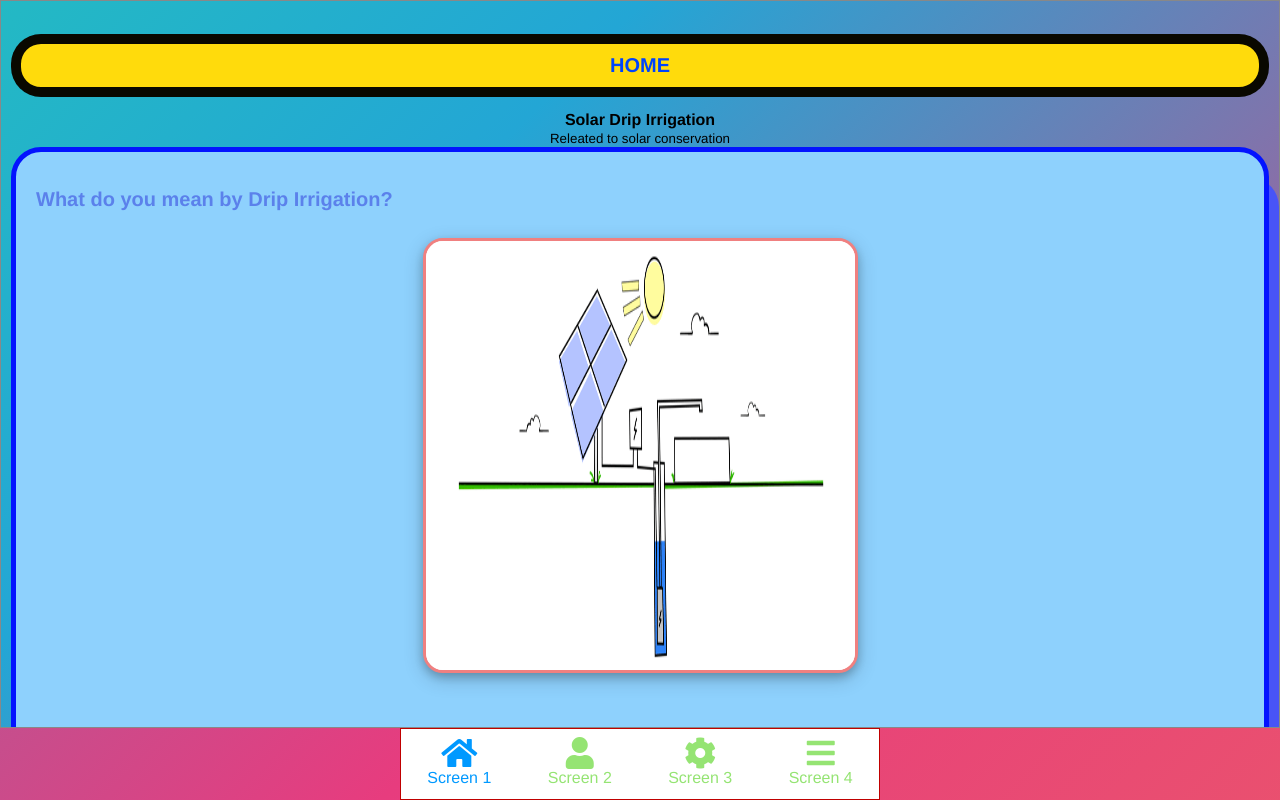
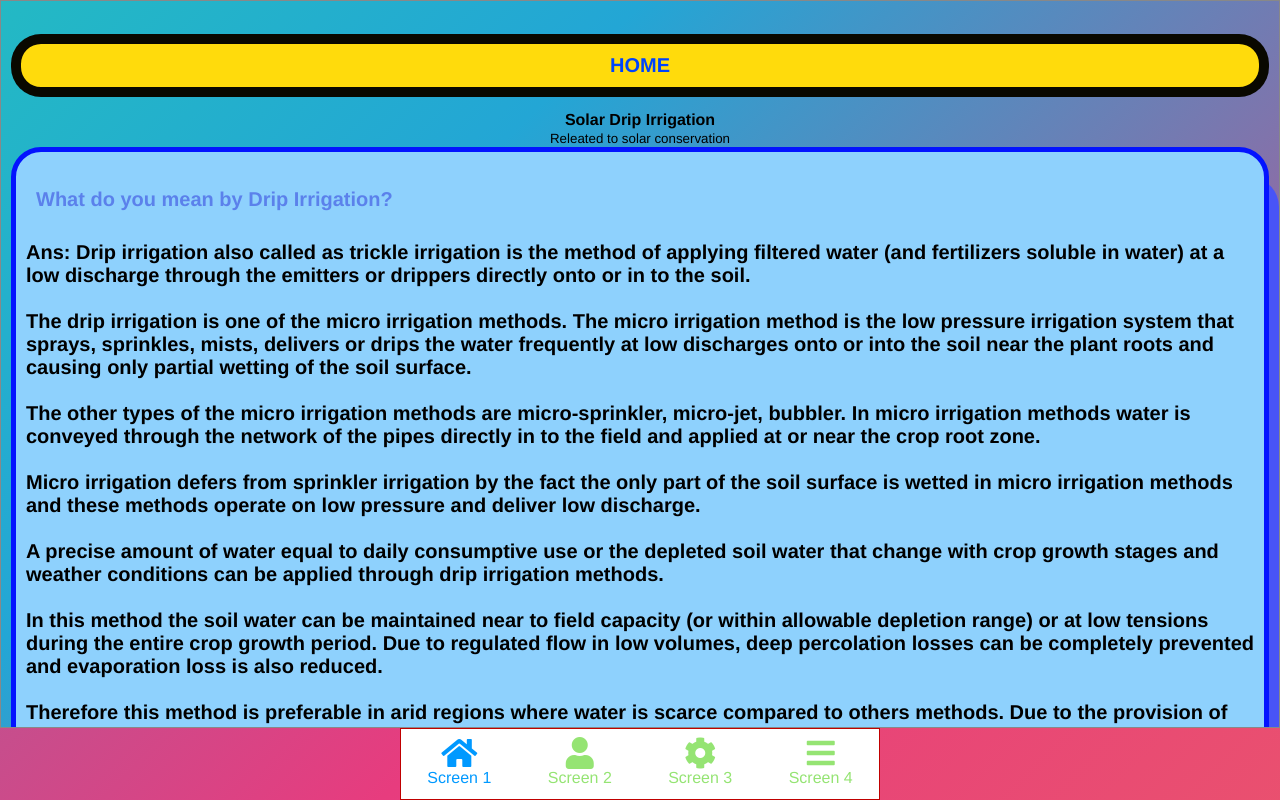
Before and after one commit to ke24/s, a plain HTML site: page index.html in a window 1280 px wide. Drawn offline with nearby package versions, Linux system fonts and the light colour scheme; a script that the page names is missing.

Commit message:
Update index.html

```diff
--- a/index.html
+++ b/index.html
@@ -31,7 +31,38 @@
 <div class="q">
     <h2>What do you mean by Drip Irrigation?</h1>
     <div class="b">
-
+    <p><b>Ans:</b>  Drip irrigation also called as trickle irrigation is the
+         method of applying filtered water (and fertilizers soluble in water)
+          at a low discharge through the emitters or drippers directly onto
+          or in to the soil.<br><br>The drip irrigation is one of the micro irrigation
+           methods.
+         The micro irrigation method is the low pressure irrigation system
+          that sprays, sprinkles, mists, delivers or drips the water
+          frequently at low discharges onto or into the soil near the
+          plant roots and causing only partial wetting of the soil surface.<br><br>
+           The other types of the micro irrigation methods are micro-sprinkler,
+            micro-jet, bubbler. In micro irrigation methods water is conveyed
+             through the network of the pipes directly in to the field and
+              applied at or near the crop root zone.<br><br> Micro irrigation defers
+               from sprinkler irrigation by the fact the only part of the soil
+               surface is wetted in micro irrigation methods and these methods
+                operate on low pressure and deliver low discharge.<br><br>
+                A precise amount of water equal to daily consumptive use or
+                the depleted soil water that change with crop growth stages
+                 and weather conditions can be applied through drip irrigation
+                  methods.<br><br> In this method the soil water can be maintained
+                  near to field capacity (or within allowable depletion range)
+                   or at low tensions during the entire crop growth period.
+                    Due to regulated flow in low volumes, deep percolation
+                     losses can be completely prevented and evaporation
+                     loss is also reduced.<br><br> Therefore this method is preferable in
+                     arid regions where water is scarce compared to others methods. Due
+                      to the provision of frequent water application and possibility of
+                       maintaining the soil at low tension poor quality water in respect
+                       of salt concentration can also be used. <br><br>It enables application of fertilizer
+                        along with irrigation water. Due to these facts, drip irrigation ensures optimum
+                         growth, better fruiting and early maturity of crops by assuring balanced soil water,
+                          air and nutrients throughout the crop period.</p>
                           <center>  <img src="solar.gif" alt="their should be a image" width="435" height="435" ></center><br><br>
     <br><br>
 
```
